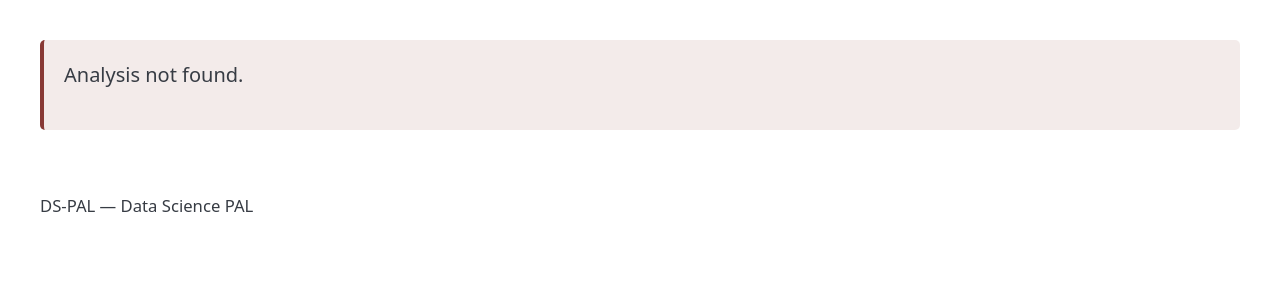
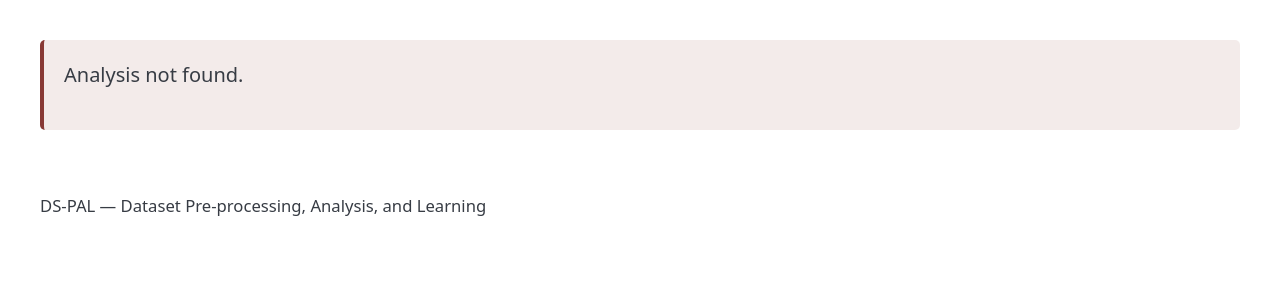
Before and after one commit to nifemim/DS-PAL, a FastAPI app: page /analysis/1 in a window 1280 px wide. Shown: the part 75-375 px from the top of the page. Run offline with FastAPI, Linux system fonts and the light colour scheme; data that the repository does not hold is empty; some libraries are stand-ins or nearby versions.

Commit message:
docs: Clarify DS-PAL stands for Dataset Pre-processing, Analysis, and Learning
Update README heading and site footer with the full name.

Co-Authored-By: Claude Opus 4.6 <noreply@anthropic.com>

```diff
--- a/app/templates/base.html
+++ b/app/templates/base.html
@@ -36,7 +36,7 @@
     </main>
 
     <footer class="container">
-        <small>DS-PAL &mdash; Data Science PAL</small>
+        <small>DS-PAL &mdash; Dataset Pre-processing, Analysis, and Learning</small>
     </footer>
 
     <!-- Custom JS -->
```
Also changed, not shown: README.md.
